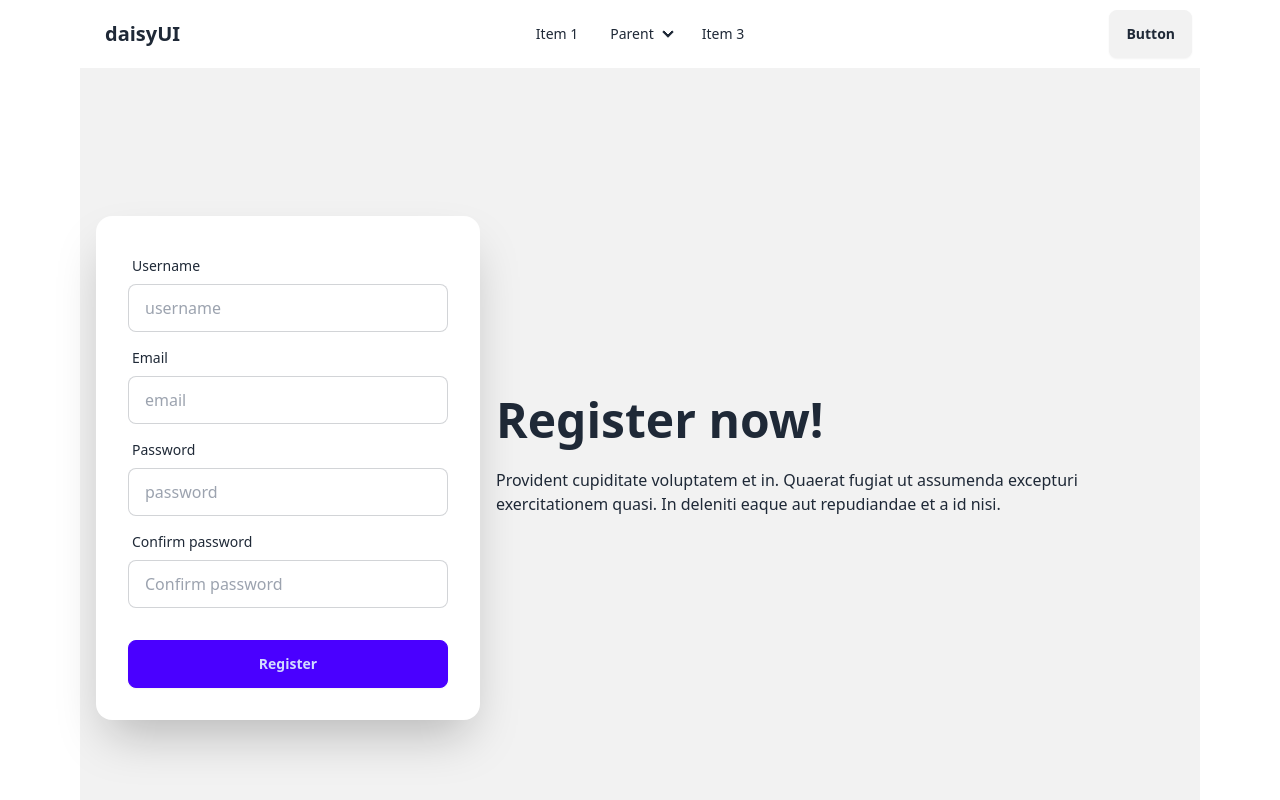
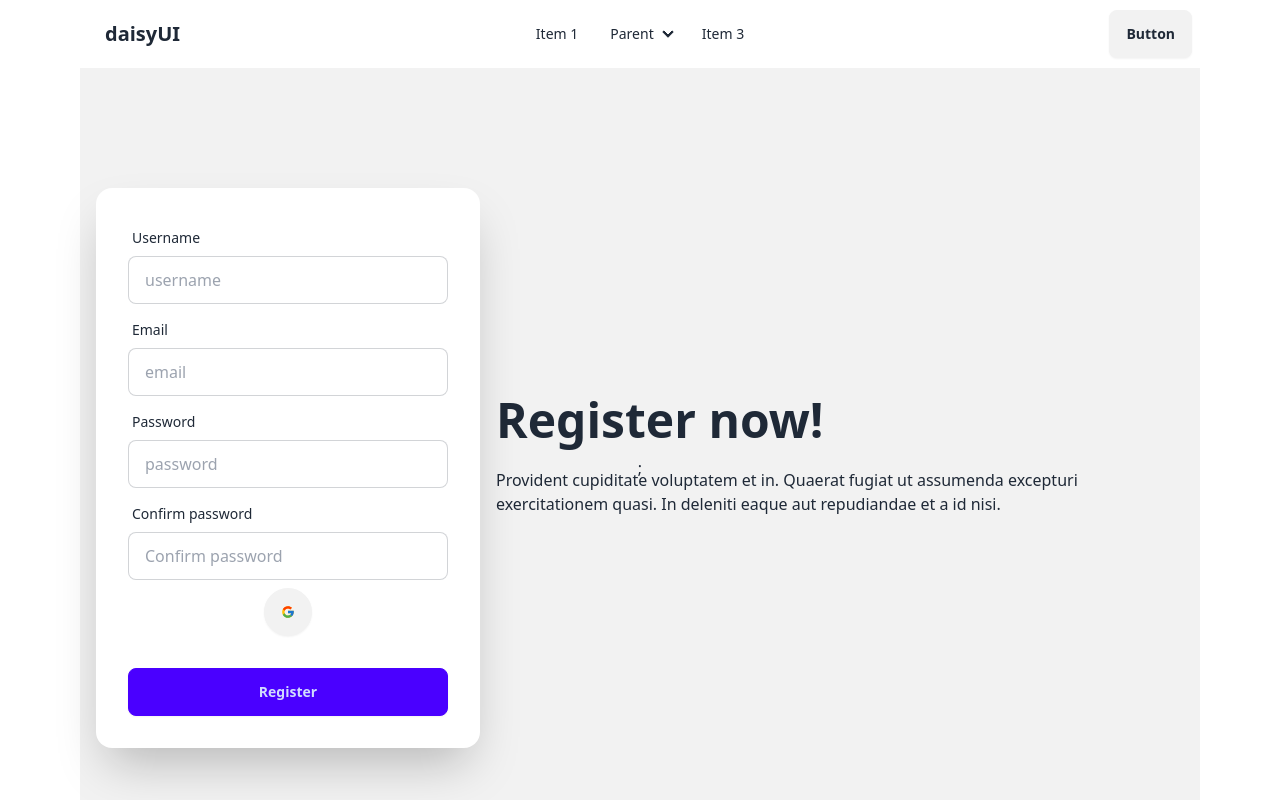
Before and after one commit to tahmidhasantanoy/EventWave-client, a React (Vite) app: page /signup in a window 1280 px wide. Shown: the top 800 px of the page. Built offline with nearby package versions, Linux system fonts and the light colour scheme.

Commit message:
React toastify error solve

```diff
--- a/package.json
+++ b/package.json
@@ -16,9 +16,11 @@
     "react": "^18.2.0",
     "react-dom": "^18.2.0",
     "react-hook-form": "^7.51.5",
+    "react-icons": "^5.2.1",
     "react-router-dom": "^6.23.1",
     "react-toastify": "^10.0.5",
-    "sort-by": "^1.2.0"
+    "sort-by": "^0.0.2",
+    "sweetalert2": "^11.6.13"
   },
   "devDependencies": {
     "@types/react": "^18.2.66",
--- a/src/Routes/Routes.jsx
+++ b/src/Routes/Routes.jsx
@@ -7,21 +7,21 @@ import SignUp from "../pages/Authentication/SignUp";
 const router = createBrowserRouter([
   {
     path: "/",
-    element: <MainLayout/>,
-    children : [
-        {
-            index : true,
-            element : <Home/>
-        },
-        {
-            path : "/login",
-            element : <Login/>
-        },
-        {
-            path : "/signup",
-            element : <SignUp/>
-        }
-    ]
+    element: <MainLayout />,
+    children: [
+      {
+        index: true,
+        element: <Home />,
+      },
+      {
+        path: "/login",
+        element: <Login />,
+      },
+      {
+        path: "/signup",
+        element: <SignUp />,
+      },
+    ],
   },
 ]);
 
--- a/src/main.jsx
+++ b/src/main.jsx
@@ -9,6 +9,7 @@ ReactDOM.createRoot(document.getElementById("root")).render(
   <React.StrictMode>
     <AuthProvider>
       <RouterProvider router={router} />
+      {/* <ToastContainer /> */}
     </AuthProvider>
   </React.StrictMode>
 );
--- a/src/pages/Authentication/SignUp.jsx
+++ b/src/pages/Authentication/SignUp.jsx
@@ -1,6 +1,10 @@
 import { useContext, useState } from "react";
 import { useForm } from "react-hook-form";
 import { AuthContext } from "../../Providers/AuthProvider";
+import { ToastContainer, toast } from "react-toastify";
+import "react-toastify/dist/ReactToastify.css";
+import { FcGoogle } from "react-icons/fc";
+// import Swal from "sweetalert2";
 
 const SignUp = () => {
   const [cpass, setCpass] = useState("");
@@ -21,13 +25,17 @@ const SignUp = () => {
         .then((res) => {
           const user = res.user;
           console.log(user);
+          toast.success("Done");
         })
-        .catch((err) => console.log(err));
+        .catch((err) => toast.error(err.message));
     }
   };
 
   return (
-    <div className="hero min-h-screen bg-base-200">
+    <div className="hero min-h-screen bg-base-200 relative">
+      <div className="absolute">
+        <ToastContainer />;
+      </div>
       <div className="hero-content flex-col lg:flex-row-reverse">
         <div className="text-center lg:text-left">
           <h1 className="text-5xl font-bold">Register now!</h1>
@@ -83,6 +91,13 @@ const SignUp = () => {
                 className="input input-bordered"
               />
             </div>
+            <div className="form-control flex items-center">
+              <button
+                /* onClick={handleGoogleLogin} */ className="btn btn-circle"
+              >
+                <FcGoogle />
+              </button>
+            </div>
             {cpass && <p>{cpass}</p>}
             <div className="form-control mt-6">
               <button className="btn btn-primary">Register</button>
```
Also changed, not shown: 1 other file (tests, documents, lock files or other folders).
